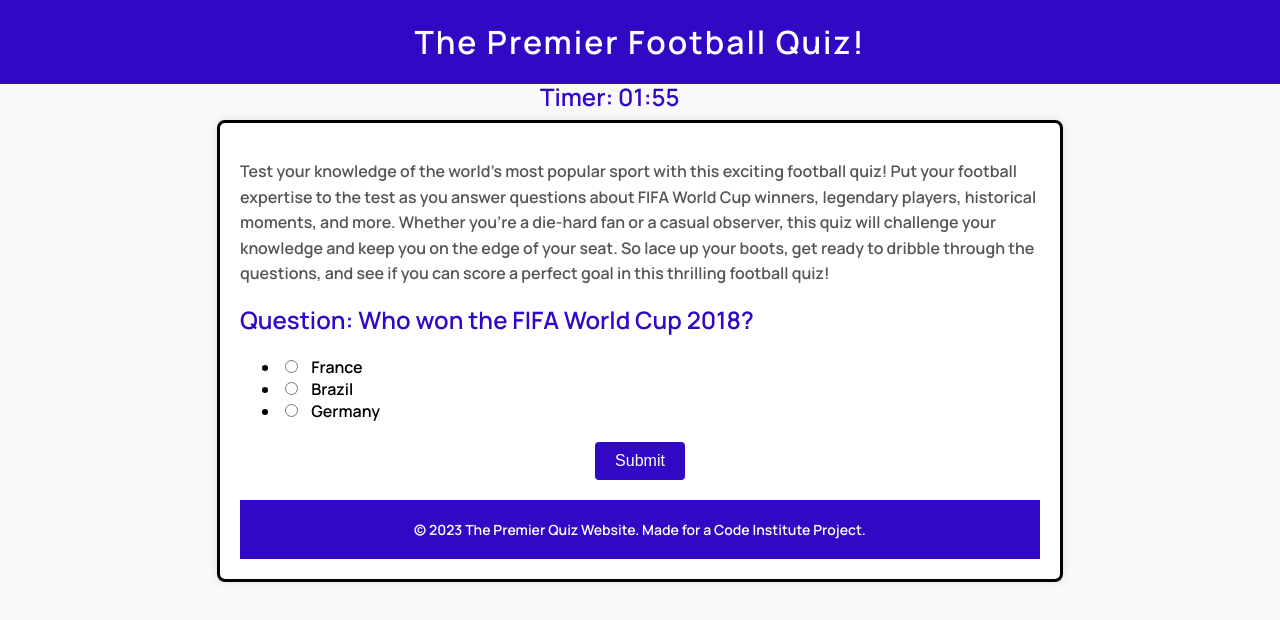
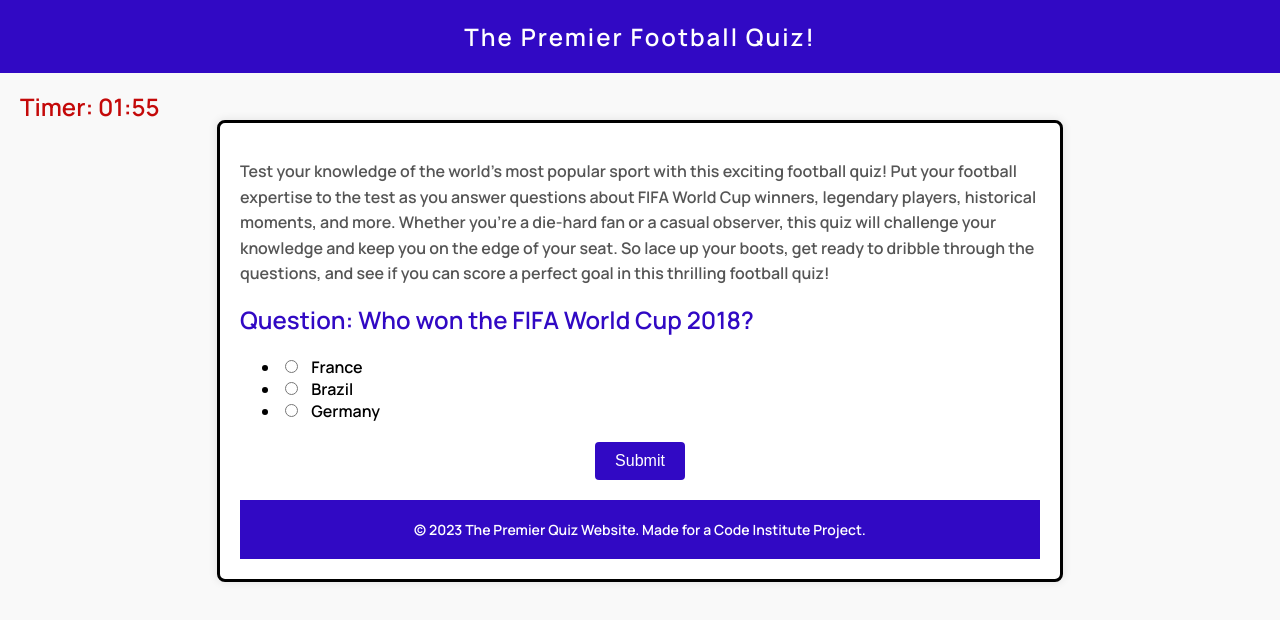
Before and after one commit to DR0per/The-Premier-Quiz, a plain HTML site: page index.html in a window 1280 px wide. Drawn offline with Linux system fonts and the light colour scheme.

```diff
--- a/assets/css/style.css
+++ b/assets/css/style.css
@@ -1,4 +1,5 @@
 @import url('https://fonts.googleapis.com/css2?family=Manrope:wght@600&display=swap');
+
 
 body {
     font-family: Manrope, sans-serif;
@@ -18,11 +19,12 @@ header {
 
 }
 
-header h1 {
-    color: #fff;
+.heading {
+    color: rgb(255, 255, 255);
     margin: 0;
-    font-size: 32px;
+    font-size: 1.5rem;
     letter-spacing: 2px;
+    font-family: Manrope, sans-serif;
 }
 
 main {
@@ -84,12 +86,13 @@ button:hover {
 
 #timer {
     position: fixed;
-    top: 80px;
-    margin-left: 300px;
-    text-align: center;
+    top: 90px;
+    left: 20px;
+    text-align: left;
     font-size: 24px;
-    color: #3109c4; /* Red color */
+    color: #c40909; /* Red color */
     clear: both;
+    float: left;
 }
 
 footer {
```
Also changed, not shown: index.html (+2 -1 lines).
